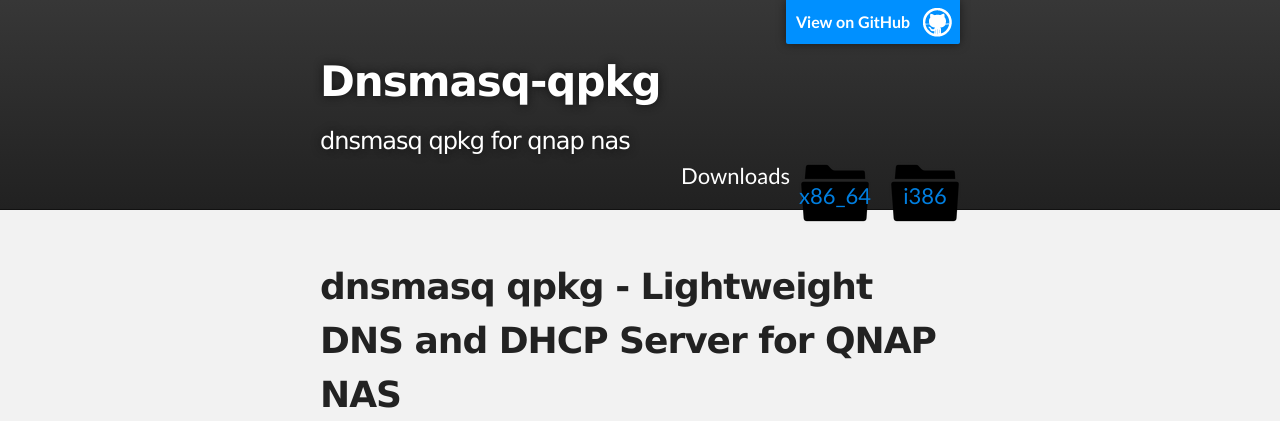
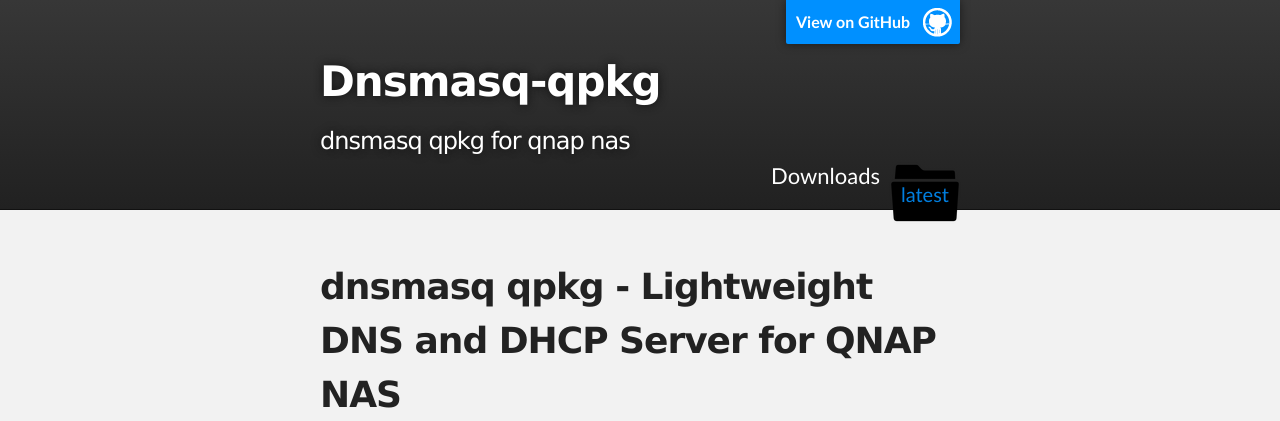
Before and after one commit to erichiller/dnsmasq-qpkg, a PHP site: page / in a window 1280 px wide. Shown: the top 421 px of the page. Run offline with PHP 8.4, Linux system fonts and the light colour scheme.

Commit message:
one more dl link change

```diff
--- a/index.html
+++ b/index.html
@@ -27,8 +27,7 @@
               <a class="zip_download_link" href="https://github.com/variab1e/dnsmasq-qpkg/zipball/master">Download this project as a .zip file</a>
               <a class="tar_download_link" href="https://github.com/variab1e/dnsmasq-qpkg/tarball/master">Download this project as a tar.gz file</a>
 			  -->
-			   <a class="generic_download_link" href="https://github.com/variab1e/dnsmasq-qpkg/releases/latest">i386</a>
-			   <a class="generic_download_link" href="https://github.com/variab1e/dnsmasq-qpkg/releases/latest">x86_64</a>
+			   <a class="generic_download_link" href="https://github.com/variab1e/dnsmasq-qpkg/releases/latest">latest</a>
             </section>
         </header>
     </div>
--- a/stylesheets/stylesheet.css
+++ b/stylesheets/stylesheet.css
@@ -334,6 +334,7 @@ Full-Width Styles
   background: url(../images/sprite_download.png) no-repeat bottom left;
 }
 .generic_download_link {
+	font-size: 20px;
   display: block;
   float: right;
   width: 90px;
```
